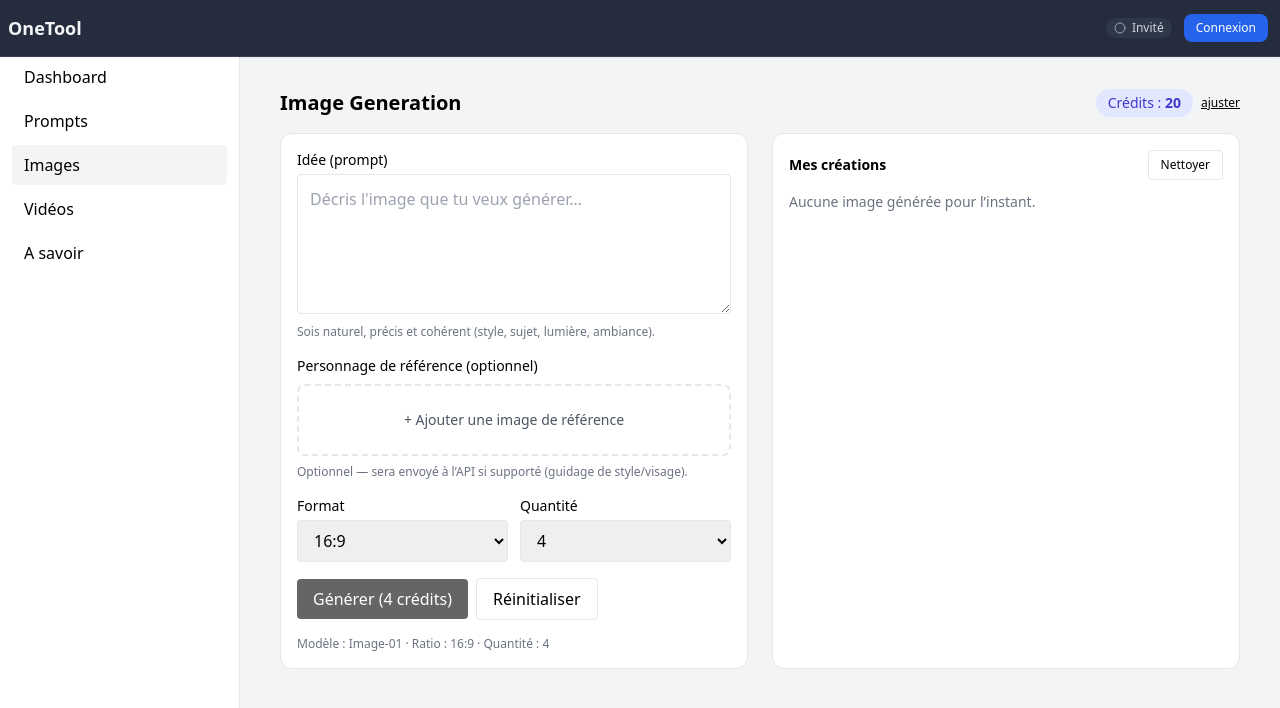
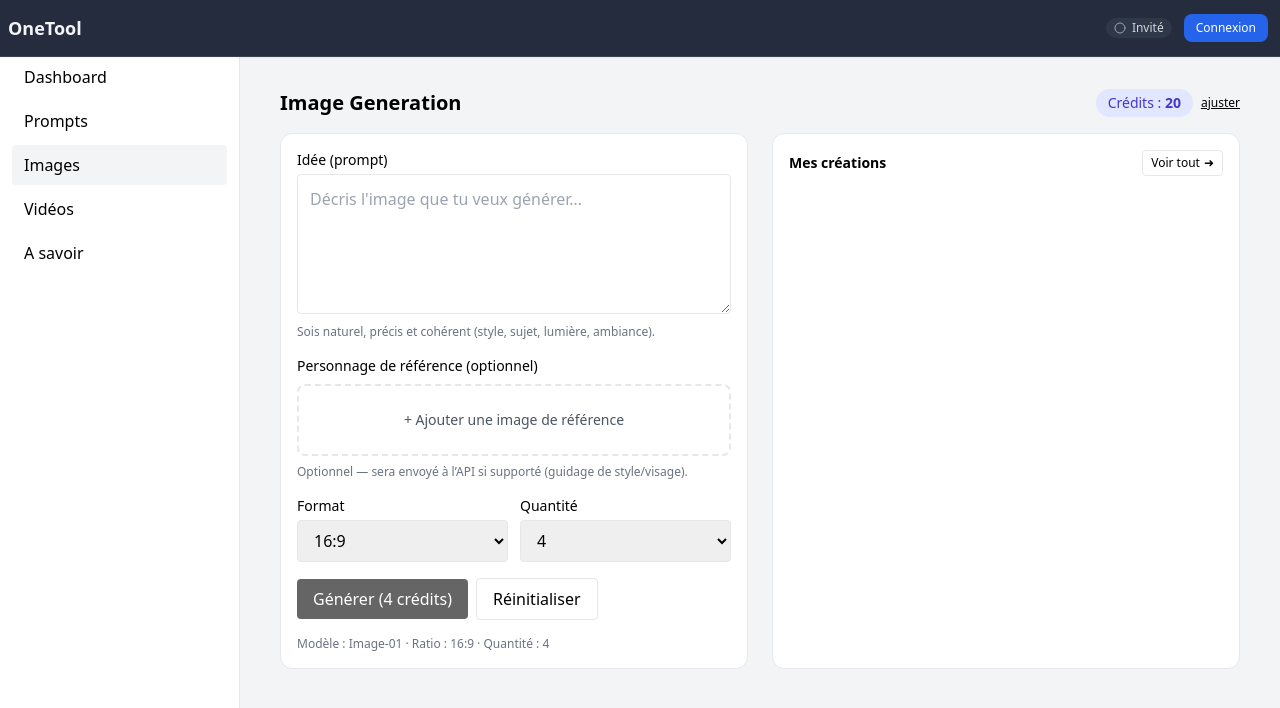
Before and after one commit to Ludovic0504/OneTool, a React (Vite) app: page /image in a window 1280 px wide. Shown: the top 708 px of the page. Built offline with nearby package versions, Linux system fonts and the light colour scheme.

Commit message:
UX Image: onglet Historique + flèche, messages dynamiques (en cours/terminé), nettoyage bouton retiré

```diff
--- a/src/pages/Image.jsx
+++ b/src/pages/Image.jsx
@@ -308,58 +308,65 @@
           </div>
         </div>
 
-        {/* Galerie droite */}
+        {/* Galerie droite (petit encadré complet et valide) */}
 <div className="rounded-xl border bg-white p-4">
+  {/* En-tête */}
   <div className="flex items-center justify-between mb-3">
     <h2 className="text-sm font-semibold">Mes créations</h2>
-            <div className="flex items-center gap-2">
+
+    {/* Flèche vers l’onglet Historique */}
     <button
-                onClick={clearAllMine}
-                className="text-xs px-3 py-1.5 rounded border hover:bg-gray-50"
-                title="Effacer l'historique (non épinglé) de mes images"
+      type="button"
+      onClick={() => (typeof setTab === "function" ? setTab("history") : null)}
+      className="inline-flex items-center gap-1 text-xs px-2 py-1 rounded border hover:bg-gray-50"
+      title="Voir toutes les créations"
     >
-                Nettoyer
+      <span>Voir tout</span>
+      <span aria-hidden>➜</span>
     </button>
   </div>
-          </div>
 
-          {items.length === 0 ? (
+  {/* Message dynamique */}
+  {status === "pending" && (
+    <p className="text-sm text-gray-600">🪄 Création d’image en cours…</p>
+  )}
+
+  {status === "done" && (
+    <p className="text-sm text-green-700">
+      ✅ Image créée !{" "}
+      <button
+        type="button"
+        onClick={() => (typeof setTab === "function" ? setTab("history") : null)}
+        className="underline underline-offset-2"
+      >
+        Clique pour voir
+      </button>
+    </p>
+  )}
+
+  {status === "idle" && items.length === 0 && (
     <p className="text-sm text-gray-500">Aucune image générée pour l’instant.</p>
-          ) : (
-            <ul className="grid grid-cols-2 sm:grid-cols-3 md:grid-cols-4 gap-3">
-              {items.map((item) => (
+  )}
+
+  {/* Liste des dernières images (max 8) */}
+  {items.length > 0 && (
+    <ul className="grid grid-cols-2 sm:grid-cols-3 md:grid-cols-4 gap-3 mt-2">
+      {items.slice(0, 8).map((item) => (
         <li key={item.id} className="group">
           <div className="relative overflow-hidden rounded-lg border">
-                    {/* on prend la première comme cover */}
             <img
               src={item.urls?.[0]}
               alt="Création"
               className="w-full h-36 object-cover"
               loading="lazy"
             />
-                    <button
-                      onClick={() => removeOne(item.id)}
-                      className="absolute top-2 right-2 text-xs px-2 py-1 rounded bg-white/90 hover:bg-white border"
-                      title="Supprimer"
-                    >
-                      Suppr.
-                    </button>
           </div>
           <div className="mt-1 text-[11px] text-gray-500 flex items-center justify-between">
             <span className="truncate" title={item.prompt}>
               {new Date(item.createdAt).toLocaleString()}
             </span>
-                    <span>{(item.meta?.ratio) || ""}</span>
+            <span>{item.meta?.ratio}</span>
           </div>
-
-                  {/* mini-mosaïque si plusieurs urls */}
-                  {Array.isArray(item.urls) && item.urls.length > 1 && (
-                    <div className="mt-1 grid grid-cols-4 gap-1">
-                      {item.urls.slice(0, 4).map((u, idx) => (
-                        <img key={idx} src={u} className="w-full h-12 object-cover rounded border" alt="" />
-                      ))}
-                    </div>
-                  )}
         </li>
       ))}
     </ul>
```
Lines whose indentation alone changed are shown as unchanged.
